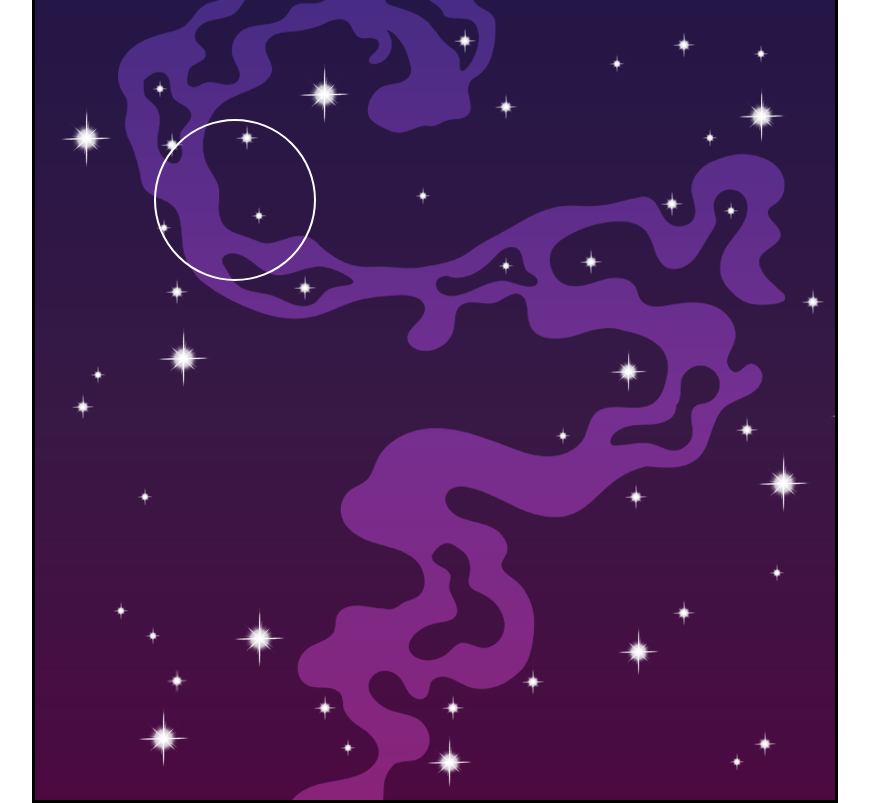
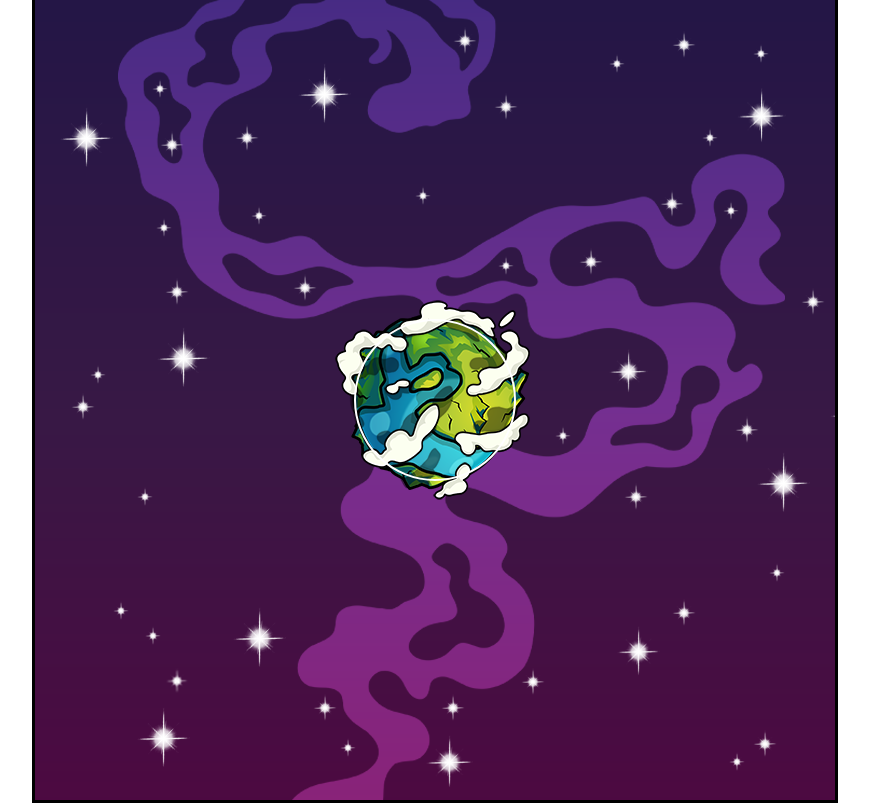
Before and after one commit to HariharPadhi1412/PlanetDefence, a plain HTML site: page index.html in a window 1280 px wide. Shown: the whole page, without its empty margins (205-1074 px from the left). Drawn offline with Linux system fonts and the light colour scheme.

Commit message:
added image to the game folder & set the planet img to the middle of the canvas

```diff
--- a/index.css
+++ b/index.css
@@ -6,3 +6,7 @@
     left : 50%;
     translate: -50% -50%;
 }
+
+.hidden{
+    display: none;
+}
--- a/index.html
+++ b/index.html
@@ -10,6 +10,9 @@
 
     <canvas id="canvas1"> </canvas>
 
+    <div class="hidden">
+        <img src="planet.png" id="planet" alt="" srcset="">
+    </div>
     <script src="./index.js"></script>
 </body>
 </html>
--- a/index.js
+++ b/index.js
@@ -1,17 +1,33 @@
 class Planet{
-    constructor(){
-        this.x = 200;
-        this.y = 200;
+    constructor(game){
+        this.game = game;
+        this.x = this.game.width * 0.5;
+        this.y = this.game.height * 0.5;
         this.radius = 80;
+        this.img = document.getElementById('planet');
     }
 
     draw(context){
+        context.drawImage(this.img,this.x - 100,this.y - 100);
         context.beginPath();
         context.arc(this.x,this.y,this.radius,0,Math.PI * 2);
         context.stroke();
     }
 }
 
+// Brain of the game codebase
+class Game{
+    constructor(canvas){
+        this.canvas = canvas;
+        this.width = this.canvas.width;
+        this.height = this.canvas.height;
+        this.planet = new Planet(this);
+    }
+
+    render(context){
+        this.planet.draw(context);
+    }
+}
 
 window.addEventListener('load',function () {
     const canvas = this.document.getElementById('canvas1');
@@ -21,6 +37,6 @@ window.addEventListener('load',function () {
     ctx.strokeStyle = 'white';
     ctx.lineWidth = 2;
 
-    const planet = new Planet();
-    planet.draw(ctx);
+   const game = new Game(canvas);
+   game.render(ctx);
 })
```
Also changed, not shown: planet.png (added).
